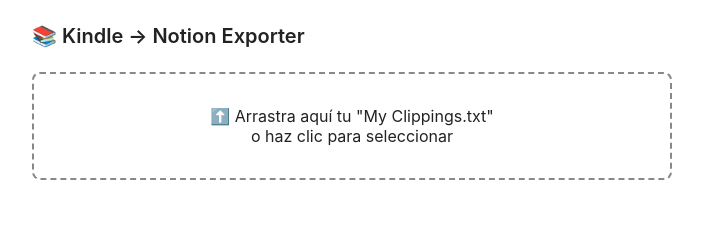
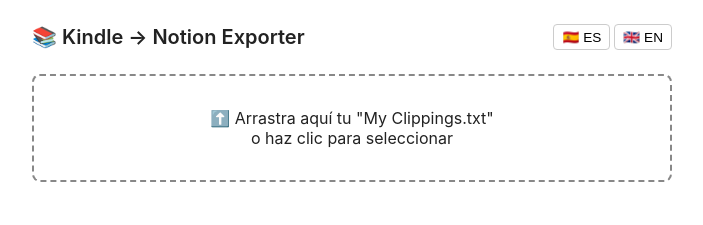
Before and after one commit to melinDross/ClipHarborKindle, a website with bundled scripts: page web/index.html in a window 1280 px wide. Shown: the whole page, without its empty margins (288-991 px from the left). Built offline with nearby package versions, Linux system fonts and the light colour scheme.

Commit message:
Add EN/ES language selector buttons to the header

```diff
--- a/web/index.html
+++ b/web/index.html
@@ -7,7 +7,13 @@
   <link rel="stylesheet" href="style.css">
 </head>
 <body>
-  <header class="nav">📚 Kindle → Notion Exporter</header>
+  <header class="nav">
+    <span>📚 Kindle → Notion Exporter</span>
+    <div class="lang-switch">
+      <button id="lang-es" class="lang-button" type="button">🇪🇸 ES</button>
+      <button id="lang-en" class="lang-button" type="button">🇬🇧 EN</button>
+    </div>
+  </header>
 
   <main>
     <div id="drop-zone" class="drop-zone">
--- a/web/style.css
+++ b/web/style.css
@@ -10,6 +10,30 @@ body {
   font-size: 1.25rem;
   font-weight: 600;
   margin-bottom: 24px;
+  display: flex;
+  align-items: center;
+  justify-content: space-between;
+}
+
+.lang-switch {
+  display: flex;
+  gap: 4px;
+}
+
+.lang-button {
+  padding: 4px 8px;
+  font-size: 0.85rem;
+  font-weight: 400;
+  border: 1px solid #ccc;
+  border-radius: 4px;
+  background: #fff;
+  cursor: pointer;
+}
+
+.lang-button.active {
+  background: #eef;
+  border-color: #88a;
+  font-weight: 600;
 }
 
 .drop-zone {
```
